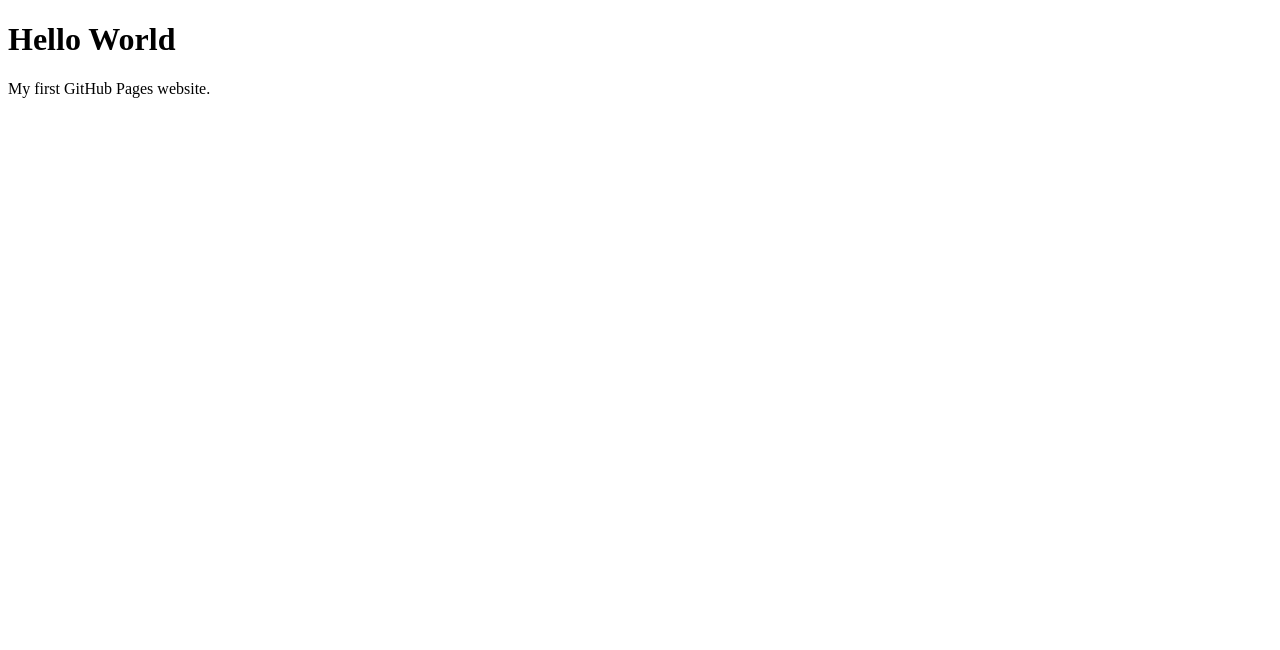
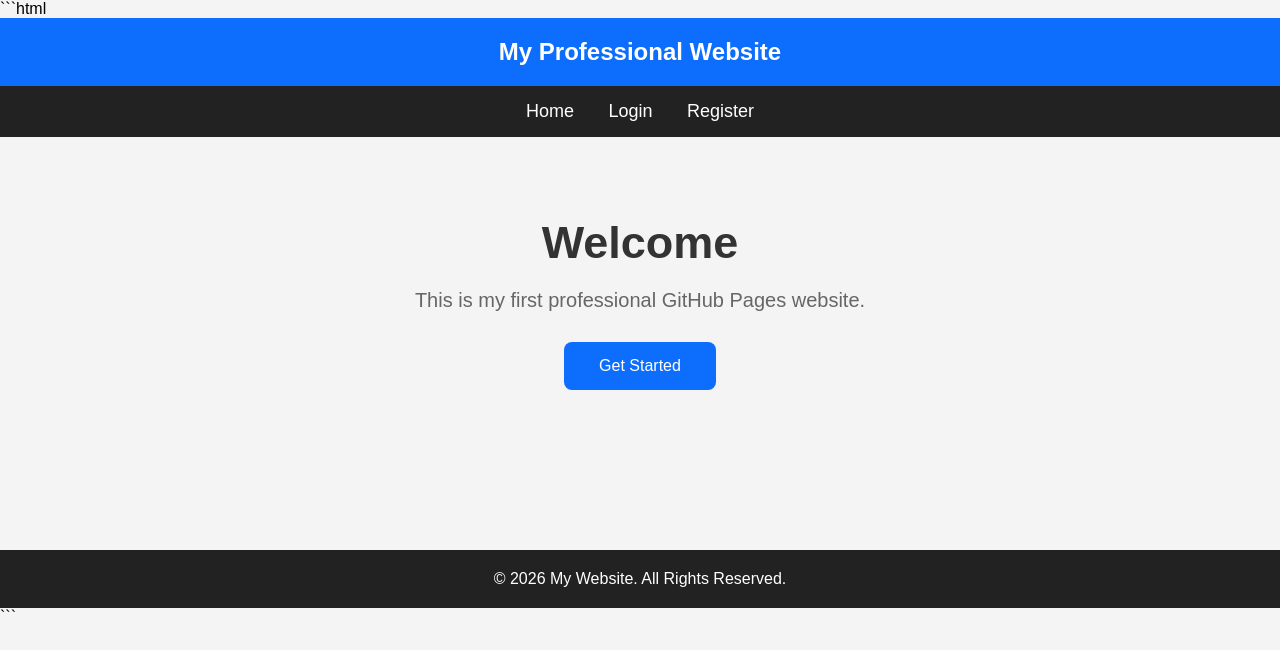
Before and after one commit to khambra162-oss/tiranga90, a plain HTML site: page index.html in a window 1280 px wide. Drawn offline with Linux system fonts and the light colour scheme.

Commit message:
Update index.html

````diff
--- a/index.html
+++ b/index.html
@@ -1,10 +1,106 @@
+```html
 <!DOCTYPE html>
-<html>
+<html lang="en">
 <head>
-    <title>My Website</title>
+<meta charset="UTF-8">
+<meta name="viewport" content="width=device-width, initial-scale=1.0">
+<title>My Website</title>
+
+<style>
+*{
+    margin:0;
+    padding:0;
+    box-sizing:border-box;
+    font-family:Arial, sans-serif;
+}
+
+body{
+    background:#f4f4f4;
+}
+
+header{
+    background:#0d6efd;
+    color:white;
+    padding:20px;
+    text-align:center;
+}
+
+nav{
+    background:#222;
+    padding:15px;
+    text-align:center;
+}
+
+nav a{
+    color:white;
+    text-decoration:none;
+    margin:15px;
+    font-size:18px;
+}
+
+nav a:hover{
+    color:yellow;
+}
+
+.hero{
+    text-align:center;
+    padding:80px 20px;
+}
+
+.hero h1{
+    font-size:45px;
+    color:#333;
+}
+
+.hero p{
+    font-size:20px;
+    margin-top:20px;
+    color:#666;
+}
+
+.btn{
+    display:inline-block;
+    margin-top:30px;
+    background:#0d6efd;
+    color:white;
+    padding:15px 35px;
+    text-decoration:none;
+    border-radius:8px;
+}
+
+footer{
+    margin-top:80px;
+    background:#222;
+    color:white;
+    text-align:center;
+    padding:20px;
+}
+</style>
+
 </head>
 <body>
-    <h1>Hello World</h1>
-    <p>My first GitHub Pages website.</p>
+
+<header>
+<h2>My Professional Website</h2>
+</header>
+
+<nav>
+<a href="index.html">Home</a>
+<a href="login.html">Login</a>
+<a href="register.html">Register</a>
+</nav>
+
+<div class="hero">
+<h1>Welcome</h1>
+<p>This is my first professional GitHub Pages website.</p>
+
+<a class="btn" href="login.html">Get Started</a>
+</div>
+
+<footer>
+© 2026 My Website. All Rights Reserved.
+</footer>
+
 </body>
 </html>
+```
````
